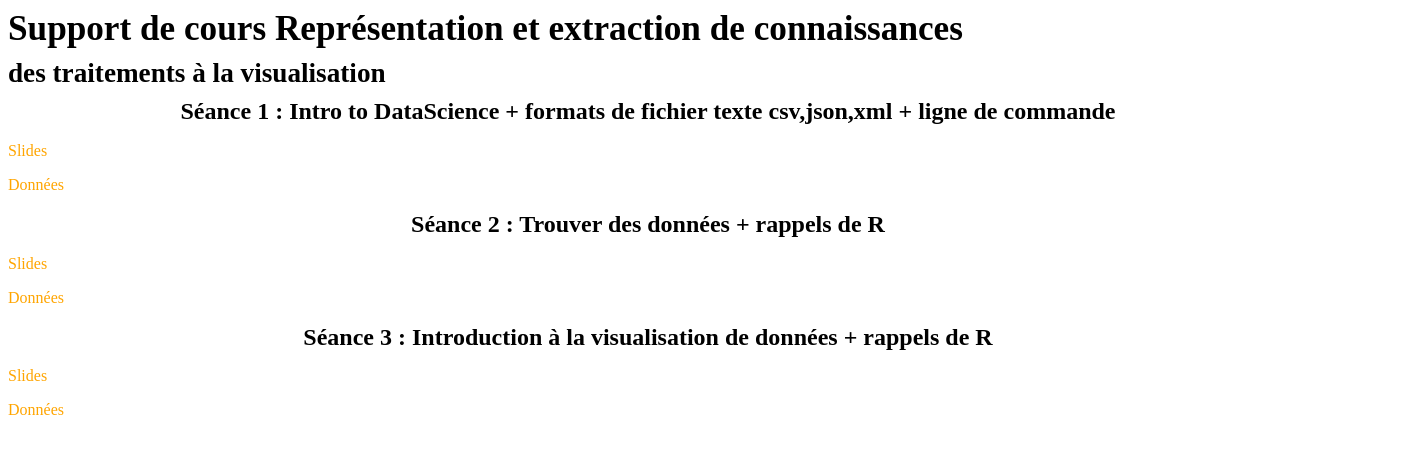
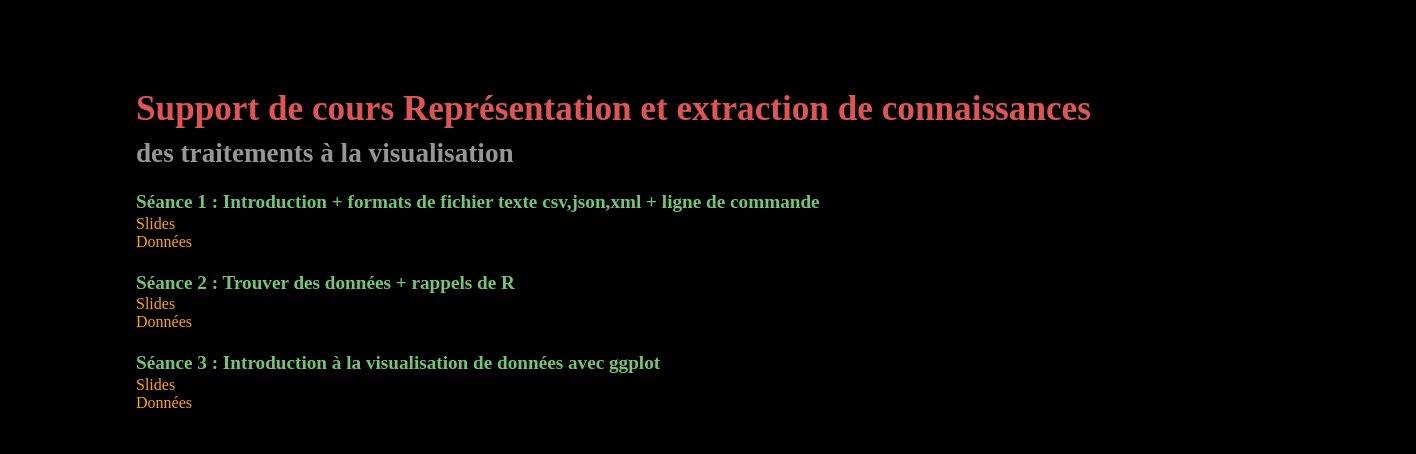
Before and after one commit to dshack01/dshack01.github.io, a plain HTML site: page index.html in a window 1280 px wide. Shown: the whole page, 1416 px wide, since content can reach past the window. Drawn offline with Linux system fonts and the light colour scheme; a web font is replaced by a local one.

Commit message:
modified index

```diff
--- a/index.html
+++ b/index.html
@@ -12,22 +12,24 @@
 <link rel="stylesheet" type="text/css" href="./library/screen.css" media="screen" />
 <link rel="stylesheet" type="text/css" href="./library/print.css" media="print" />
 </head>
-<body>
-<h1> Support de cours Représentation et extraction de connaissances</h1>
-<h2> des traitements à la visualisation</h2>
+<body style="background-color:#000;padding-top:5em;padding-left:10%">
+<h1 class="red"> Support de cours Représentation et extraction de connaissances</h1>
+<h2 class="grey"> des traitements à la visualisation</h2>
 
-<h3> Séance 1 : Intro to DataScience + formats de fichier texte csv,json,xml + ligne de commande</h3>
-<p><a href="./Seance1/Presentation">Slides</a> </p>
-<p><a href="./Seance1/Donnees">Données</a> </p>
+<p>
+<h4 class="green"> Séance 1 : Introduction + formats de fichier texte csv,json,xml + ligne de commande</h3>
+<a href="./Seance1/Presentation">Slides</a> </br>
+<a href="./Seance1/Donnees">Données</a> </p>
 
-<h3> Séance 2 : Trouver des données + rappels de R </h3>
-<p><a href="./Seance1/Presentation">Slides</a> </p>
-<p><a href="./Seance1/Donnees">Données</a> </p>
+<p><h4 class="green"> Séance 2 : Trouver des données + rappels de R </h3>
+<a href="./Seance1/Presentation">Slides</a> </br>
+<a href="./Seance1/Donnees">Données</a> </p>
 
 
-<h3> Séance 3 : Introduction à la visualisation de données  + rappels de R </h3>
-<p><a href="./Seance1/Presentation">Slides</a> </p>
-<p><a href="./Seance1/Donnees">Données</a> </p>
+<p><h4 class="green"> Séance 3 : Introduction à la visualisation de données  avec ggplot </h3>
+<a href="./Seance1/Presentation">Slides</a> </br>
+<a href="./Seance1/Donnees">Données</a> </p>
+
 
 
 </body>
```
